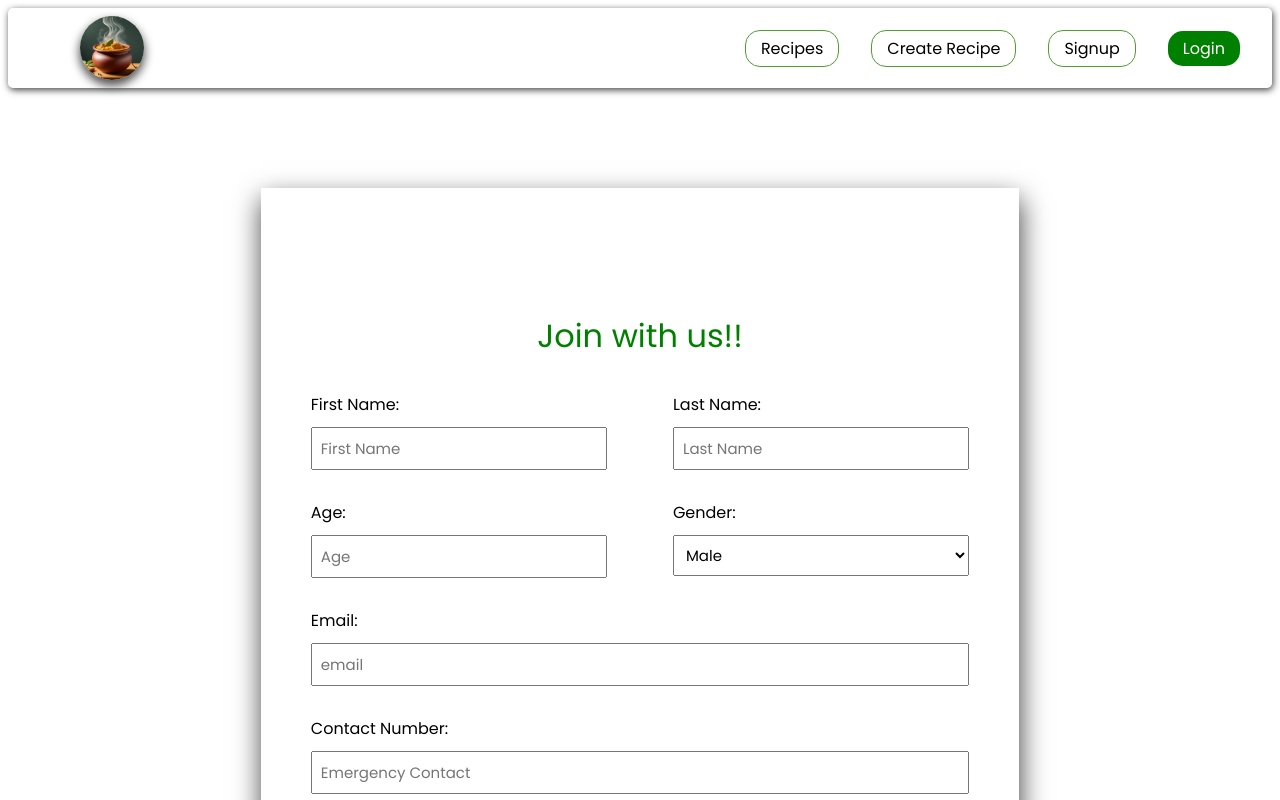
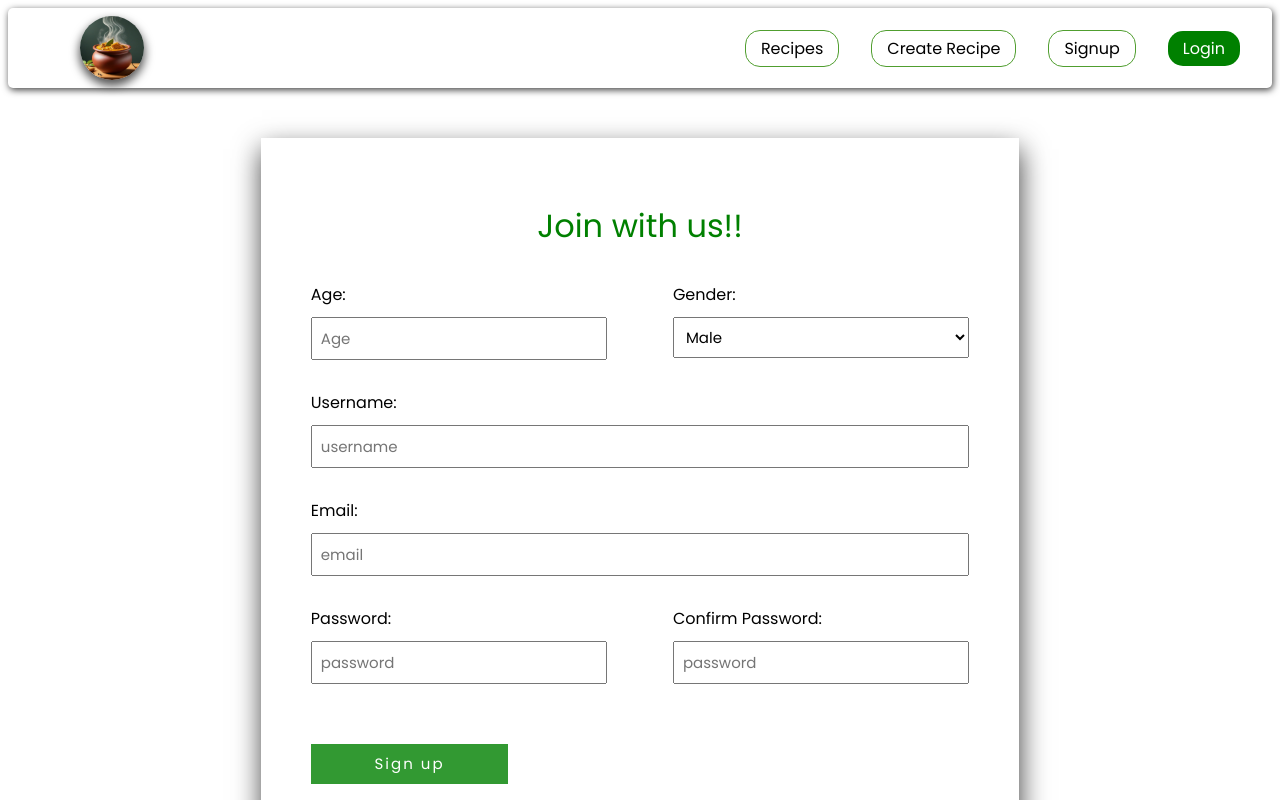
Before and after one commit to rithakith/RecipeApp, a React (Vite) app: page /signup in a window 1280 px wide. Shown: the top 800 px of the page. Built offline with nearby package versions, Linux system fonts and the light colour scheme.

Commit message:
signup styling

```diff
--- a/src/pages/Login/Login.css
+++ b/src/pages/Login/Login.css
@@ -45,7 +45,7 @@ label{
 
 }
 
-#name,#password{
+#name,#passwordLogin{
   padding: 10px;
   width: 300px;
   margin: 10px 0;
--- a/src/pages/Login/Login.jsx
+++ b/src/pages/Login/Login.jsx
@@ -27,7 +27,7 @@ const Login = () => {
               <label for="password">
                 Password:
                 <br />
-                <input type="password" name="" id="password" placeholder="Password" />
+                <input type="password" name="" id="passwordLogin" placeholder="Password" />
               </label>
             </div>
 
--- a/src/pages/SignUp/Signup.css
+++ b/src/pages/SignUp/Signup.css
@@ -2,12 +2,12 @@
     width: 60%;
     margin: 0 auto;
     display: flex;
-    height: 1000px;
+    height: 700px;
     /* align-items: center; */
     flex-direction: column;
     justify-content: center;
     box-shadow: 1px 1cap 26px 0px rgba(0, 0, 0, 0.75);
-    margin-top: 100px;
+    margin-top:50px;
 
   }
   h1 {
@@ -15,15 +15,15 @@
     text-align: center;
     color: green;
   }
-  .fullname,
+
   .collection {
     margin: 10px 50px;
     display: flex;
     justify-content: space-between;
   }
 
-  .firstnameDiv,
-  .lastnameDiv,
+
+
   .ageDiv,
   .genderDiv {
     width: 45%;
@@ -38,7 +38,7 @@
   }
 
   .emailDiv,
-  .contactNoDiv,
+
   .usernameDiv,
   .passwordDivSignup {
     margin: 10px 50px;
--- a/src/pages/SignUp/Signup.jsx
+++ b/src/pages/SignUp/Signup.jsx
@@ -10,19 +10,6 @@ const Signup = () => {
      <div class="containerSignup">
         <div class="title"><h1>Join with us!!</h1></div>
 
-      <div class="fullname">
-        <div class="firstnameDiv">
-          <label for="firstname">First Name: <br/>
-            <input type="text" name="" id="firstname" placeholder="First Name" />
-          </label>
-        </div>
-        <div class="lastnameDiv">
-          <label for="lastname"
-            >Last Name:<br/>
-            <input type="text" name="" id="lastname" placeholder="Last Name" />
-          </label>
-        </div>
-      </div>
       <div class="collection">
         <div class="ageDiv">
             <label for="age"
@@ -42,26 +29,23 @@ const Signup = () => {
           </div>
       </div>
 
+      <div class="usernameDiv">
+          Username:
+          <label for="username"><br/>
+            <input type="text" name="" id="username" placeholder="username" />
+          </label>
+        </div>
+
         <div class="emailDiv">
           <label for="email"
             >Email:<br/>
             <input type="email" name="" id="email" placeholder="email" />
           </label>
         </div>
-        <div class="contactNoDiv">
-          <label for="contactno"
-            >Contact Number:<br/>
-            <input type="text" name="" id="contactno" placeholder="Emergency Contact"/>
-          </label>
-        </div>
-        <div class="usernameDiv">
-          Username:
-          <label for="username"><br/>
-            <input type="text" name="" id="username" placeholder="username" />
-          </label>
-        </div>
-        <div class="passwordDiv">
-          <label for="password">
+
+      <div class="collection">
+        <div class="ageDiv">
+        <label for="password">
             Password:<br/>
             <input
               type="password"
@@ -70,6 +54,23 @@ const Signup = () => {
               placeholder="password"
             />
           </label>
+          </div>
+          <div class="genderDiv">
+          <label for="password">
+            Confirm Password:<br/>
+            <input
+              type="password"
+              name=""
+              id="password"
+              placeholder="password"
+            />
+          </label>
+          </div>
+      </div>
+
+
+
+        <div class="passwordDivSignup">
           <div class="submitSignupDiv">
             <input type="submit" value="Sign up" id="submitSignup"/>
           </div>
```
